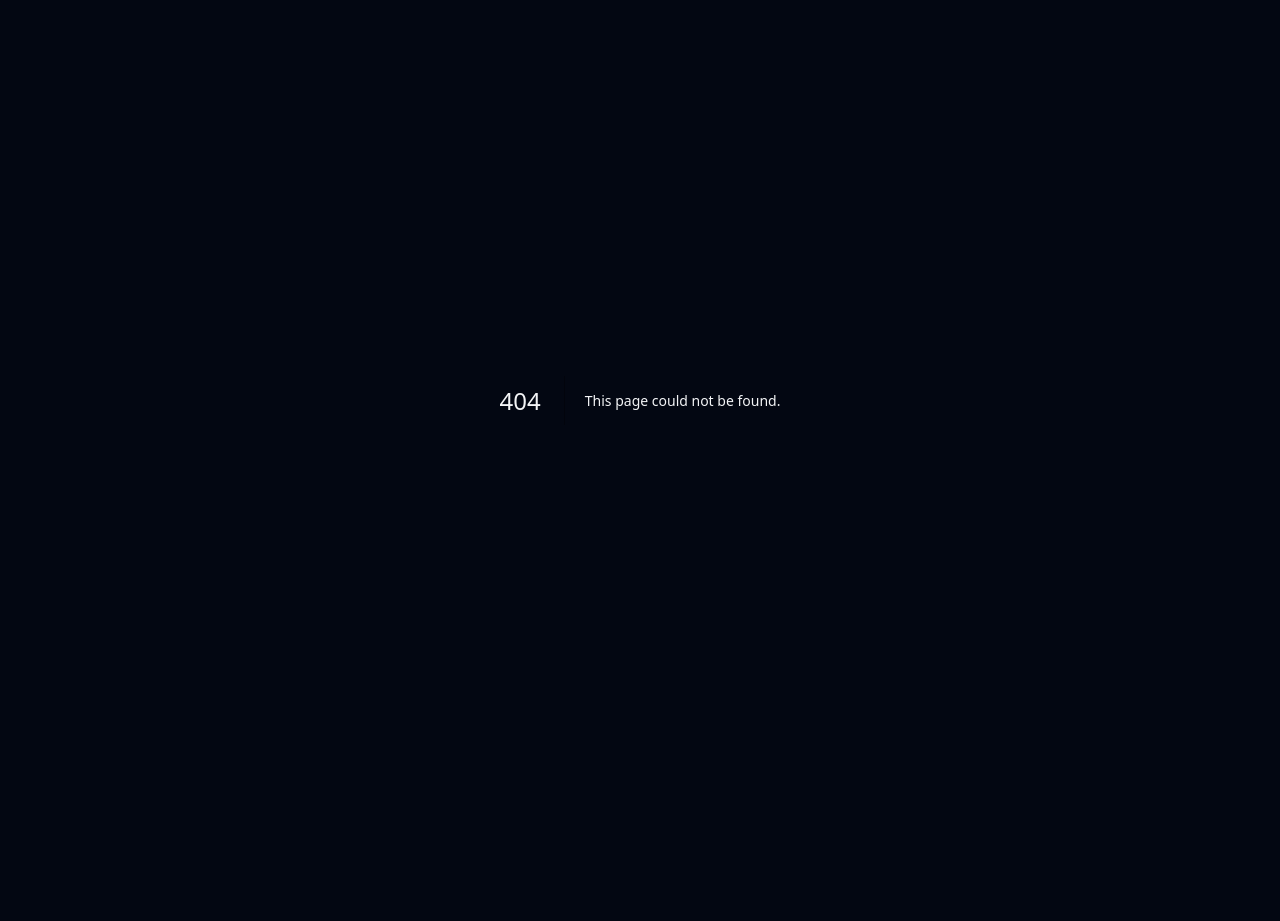
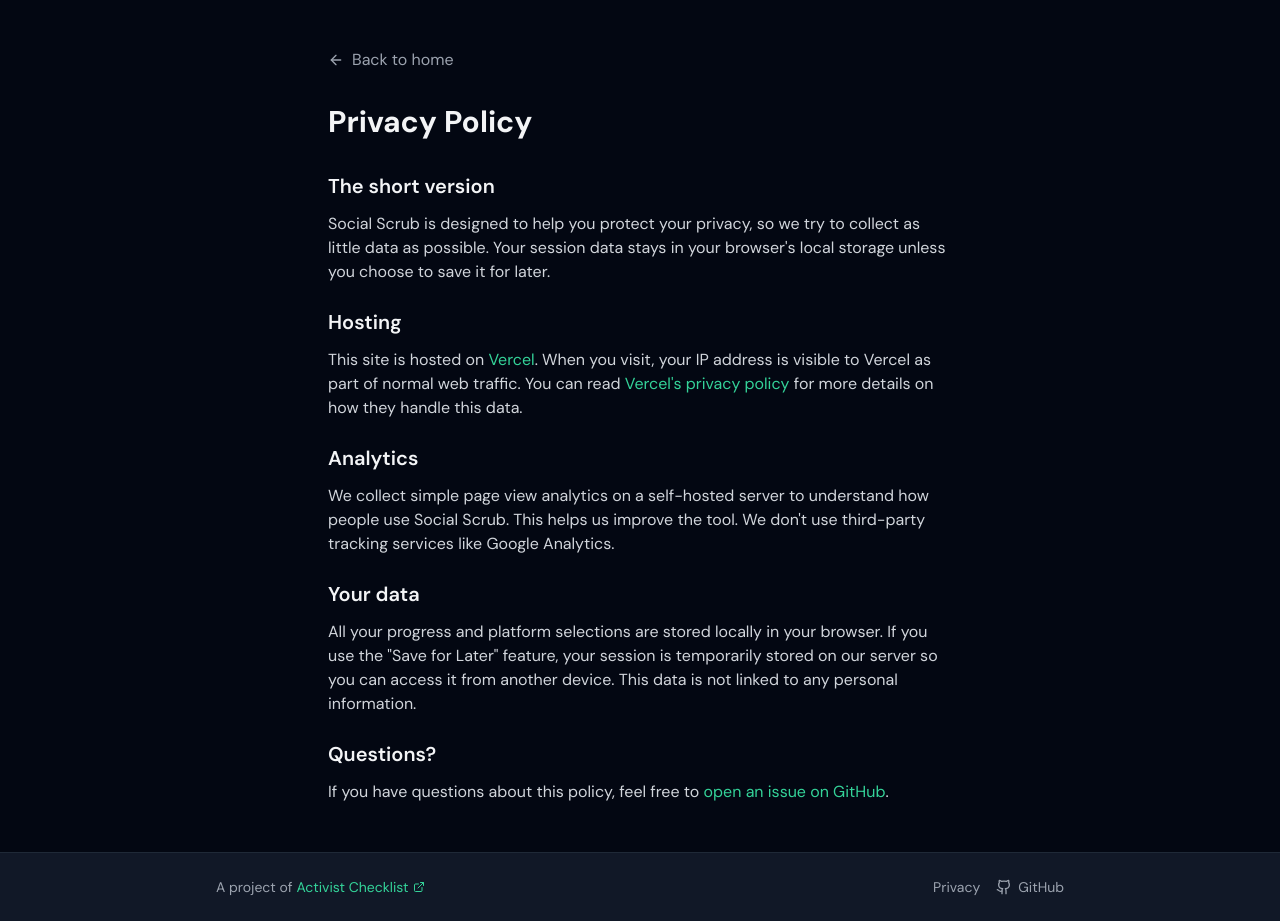
Before and after one commit to ActivistChecklist/social-scrub, a Next.js app: page /privacy in a window 1280 px wide. Before the commit this address had no page. Before the commit the page ends 800 px from the top, so only its background shows below. Built offline with nearby package versions, Linux system fonts and the light colour scheme.

Commit message:
Add privacy policy page and link in footer
Simple, human-readable privacy page that mentions:
- Vercel hosting and IP exposure
- Self-hosted page view analytics
- Local storage for session data

```diff
--- /dev/null
+++ b/src/app/privacy/page.tsx
@@ -0,0 +1,107 @@
+'use client';
+
+import Link from 'next/link';
+import { ArrowLeft } from 'lucide-react';
+import Footer from '@/components/Footer';
+
+export default function PrivacyPage() {
+  return (
+    <div className="min-h-screen flex flex-col">
+      <main className="flex-1 max-w-2xl mx-auto px-6 py-12">
+        <Link
+          href="/"
+          className="inline-flex items-center gap-2 text-gray-500 dark:text-gray-400 hover:text-gray-700 dark:hover:text-gray-200 mb-8"
+        >
+          <ArrowLeft size={16} />
+          Back to home
+        </Link>
+
+        <h1 className="text-3xl font-bold mb-8">Privacy Policy</h1>
+
+        <div className="space-y-6 text-gray-600 dark:text-gray-300">
+          <section>
+            <h2 className="text-xl font-semibold text-gray-900 dark:text-gray-100 mb-3">
+              The short version
+            </h2>
+            <p>
+              Social Scrub is designed to help you protect your privacy, so we try to collect as
+              little data as possible. Your session data stays in your browser&apos;s local storage
+              unless you choose to save it for later.
+            </p>
+          </section>
+
+          <section>
+            <h2 className="text-xl font-semibold text-gray-900 dark:text-gray-100 mb-3">
+              Hosting
+            </h2>
+            <p>
+              This site is hosted on{' '}
+              <a
+                href="https://vercel.com"
+                target="_blank"
+                rel="noopener noreferrer"
+                className="text-emerald-600 dark:text-emerald-400 hover:underline"
+              >
+                Vercel
+              </a>
+              . When you visit, your IP address is visible to Vercel as part of normal web traffic.
+              You can read{' '}
+              <a
+                href="https://vercel.com/legal/privacy-policy"
+                target="_blank"
+                rel="noopener noreferrer"
+                className="text-emerald-600 dark:text-emerald-400 hover:underline"
+              >
+                Vercel&apos;s privacy policy
+              </a>{' '}
+              for more details on how they handle this data.
+            </p>
+          </section>
+
+          <section>
+            <h2 className="text-xl font-semibold text-gray-900 dark:text-gray-100 mb-3">
+              Analytics
+            </h2>
+            <p>
+              We collect simple page view analytics on a self-hosted server to understand how people
+              use Social Scrub. This helps us improve the tool. We don&apos;t use third-party
+              tracking services like Google Analytics.
+            </p>
+          </section>
+
+          <section>
+            <h2 className="text-xl font-semibold text-gray-900 dark:text-gray-100 mb-3">
+              Your data
+            </h2>
+            <p>
+              All your progress and platform selections are stored locally in your browser. If you
+              use the &quot;Save for Later&quot; feature, your session is temporarily stored on our
+              server so you can access it from another device. This data is not linked to any
+              personal information.
+            </p>
+          </section>
+
+          <section>
+            <h2 className="text-xl font-semibold text-gray-900 dark:text-gray-100 mb-3">
+              Questions?
+            </h2>
+            <p>
+              If you have questions about this policy, feel free to{' '}
+              <a
+                href="https://github.com/ActivistChecklist/social-scrub/issues"
+                target="_blank"
+                rel="noopener noreferrer"
+                className="text-emerald-600 dark:text-emerald-400 hover:underline"
+              >
+                open an issue on GitHub
+              </a>
+              .
+            </p>
+          </section>
+        </div>
+      </main>
+
+      <Footer />
+    </div>
+  );
+}
--- a/src/components/Footer.tsx
+++ b/src/components/Footer.tsx
@@ -1,5 +1,6 @@
 'use client';
 
+import Link from 'next/link';
 import { Github, ExternalLink } from 'lucide-react';
 
 export default function Footer() {
@@ -20,6 +21,14 @@
             </a>
           </p>
 
+          <div className="flex items-center gap-4">
+            <Link
+              href="/privacy"
+              className="text-gray-600 dark:text-gray-400 hover:text-gray-900 dark:hover:text-gray-200 transition-colors"
+            >
+              Privacy
+            </Link>
+
             <a
               href="https://github.com/ActivistChecklist/social-scrub"
               target="_blank"
@@ -27,8 +36,9 @@
               className="flex items-center gap-1.5 text-gray-600 dark:text-gray-400 hover:text-gray-900 dark:hover:text-gray-200 transition-colors"
             >
               <Github size={16} />
-            View on GitHub
+              GitHub
             </a>
+          </div>
         </div>
       </div>
     </footer>
```
Lines whose indentation alone changed are shown as unchanged.
